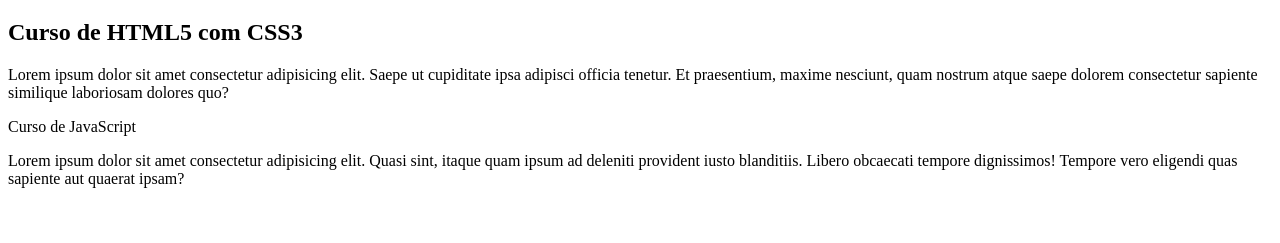
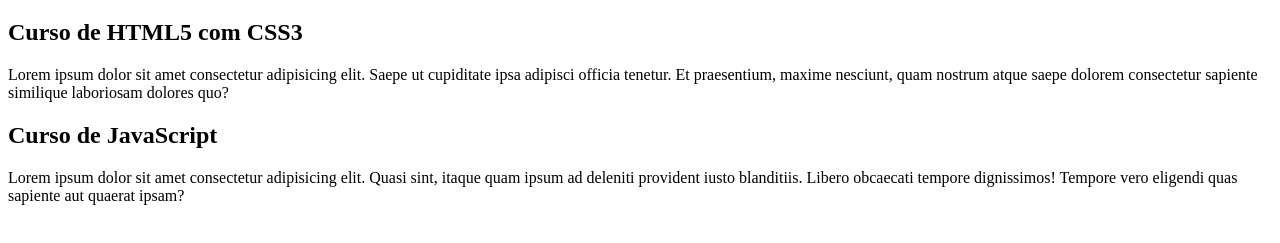
Before and after one commit to YasminPupioDev/projeto-site, a plain HTML site: page index.html in a window 1280 px wide. Shown: the part 61-304 px from the top of the page. Drawn offline with Linux system fonts and the light colour scheme.

Commit message:
Alteração no artigo 2

```diff
--- a/index.html
+++ b/index.html
@@ -14,8 +14,10 @@
             <h2>Curso de HTML5 com CSS3</h2>
             <p>Lorem ipsum dolor sit amet consectetur adipisicing elit. Saepe ut cupiditate ipsa adipisci officia tenetur. Et praesentium, maxime nesciunt, quam nostrum atque saepe dolorem consectetur sapiente similique laboriosam dolores quo?</p>
         </article>
-        <article>Curso de JavaScript</article>
-        <p>Lorem ipsum dolor sit amet consectetur adipisicing elit. Quasi sint, itaque quam ipsum ad deleniti provident iusto blanditiis. Libero obcaecati tempore dignissimos! Tempore vero eligendi quas sapiente aut quaerat ipsam?</p>
+        <article>
+            <h2>Curso de JavaScript</h2>
+            <p>Lorem ipsum dolor sit amet consectetur adipisicing elit. Quasi sint, itaque quam ipsum ad deleniti provident iusto blanditiis. Libero obcaecati tempore dignissimos! Tempore vero eligendi quas sapiente aut quaerat ipsam?</p>
+        </article>
     </main>
 </body>
 </html>
```
